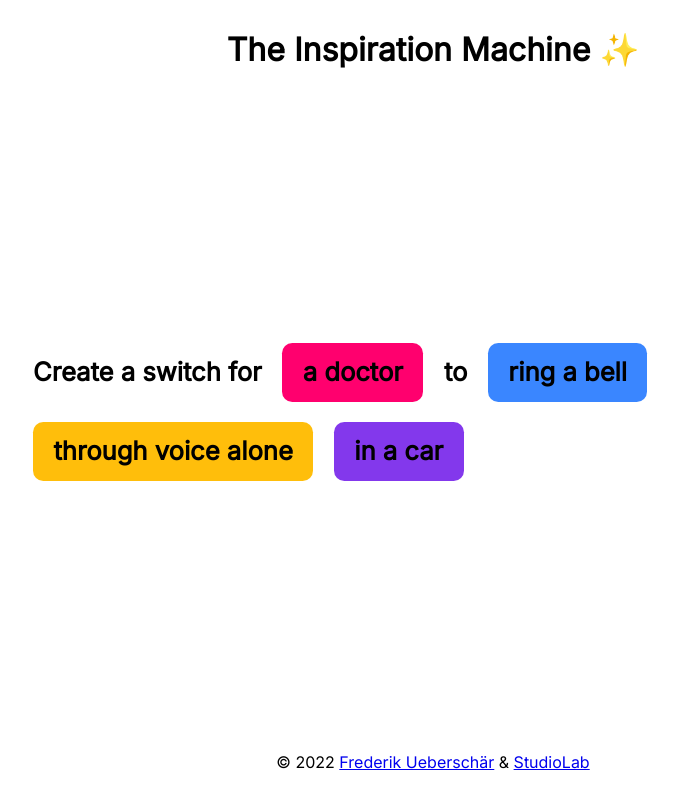
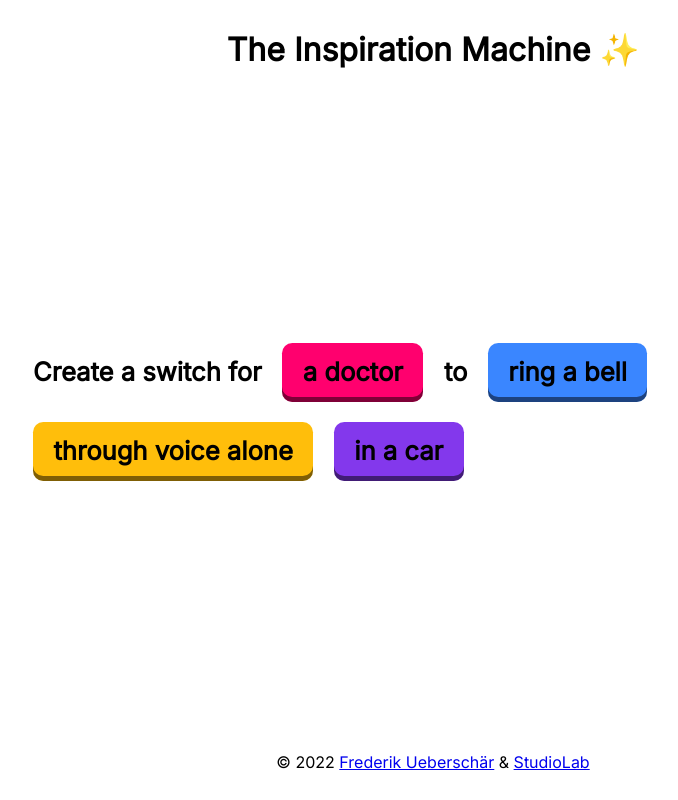
Before and after one commit to id-studiolab/Inspiration-Machine, a React (Create React App) app: page / in a window 1280 px wide. Shown: the whole page, without its empty margins (207-885 px from the left). Built offline with nearby package versions, Linux system fonts and the light colour scheme.

Commit message:
Made components individually interchangable

```diff
--- a/src/components/InlineButton/InlineButton.css
+++ b/src/components/InlineButton/InlineButton.css
@@ -1,8 +1,26 @@
+
 .inlineButton{
     background-color: red;
     display: inline-block;
     padding: 0.4em 0.8em;
     border-radius: 0.4em;
+    cursor: pointer;
     /* box-shadow: inset -4px -4px 0px rgba(0, 0, 0, 0.1), inset 4px 4px 0px rgba(255, 255, 255, 0.32); */
+    box-shadow: inset 0px -0.2em rgba(0,0,0,0.5);
+    transition-duration: 300ms;
+}
+
+.inlineButton:hover{
+    filter: brightness(130%)
+}
+
+.inlineButton:active{
+    filter: brightness(90%);
+    box-shadow: inset 0px -0.1em rgba(0,0,0,0.5);
+    transform: translateY(0.1em);
 
 }
+
+.inlineButton:active{
+
+}
--- a/src/data/switch-assignment.js
+++ b/src/data/switch-assignment.js
@@ -66,7 +66,6 @@ export const assignmentData =
         "by only using one foot",
         "with one finger",
         "by exhaling",
-        "",
         "with the head",
         "by using all feet",
         "by using all finger",
```
